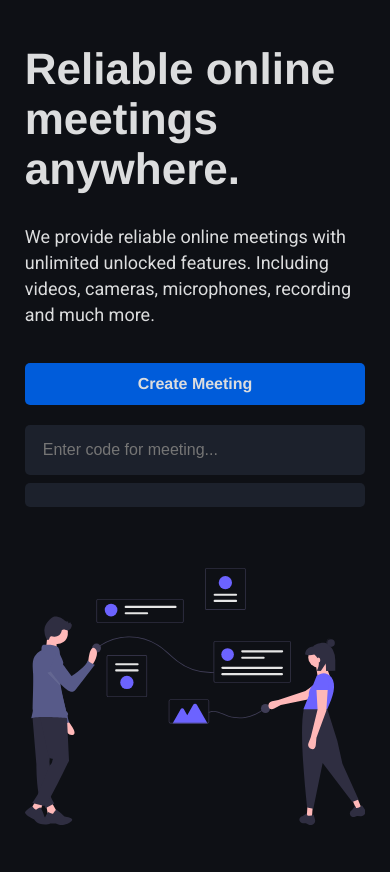
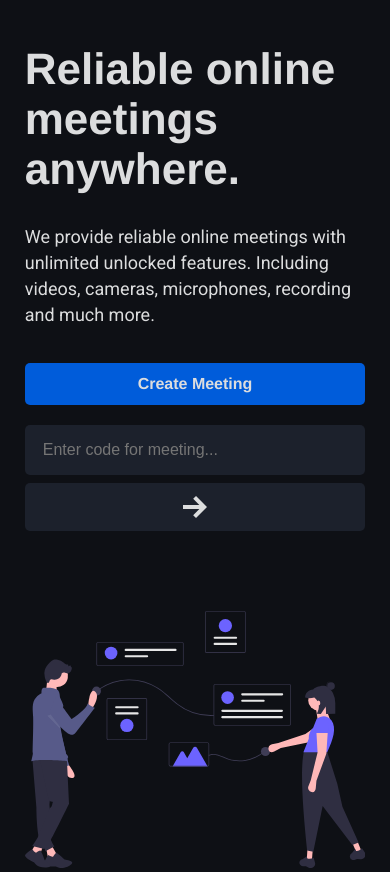
Before and after one commit to Poxie/chat-app, a React (Create React App) app in the folder frontend/: page / in a window 390 px wide. Before the commit the page ends 844 px from the top, so only its background shows below. Built offline with nearby package versions, Linux system fonts and the light colour scheme; no server answers.

Commit message:
Responsive changes

```diff
--- a/frontend/src/pages/home/Home.scss
+++ b/frontend/src/pages/home/Home.scss
@@ -87,6 +87,10 @@
 @media only screen and (max-width: 800px) {
     .home {
         flex-direction: column;
+        justify-content: unset !important;
+    }
+    .home-illustrations {
+        margin-top: 80px;
     }
 }
 @media only screen and (max-width: 520px) {
@@ -104,12 +108,12 @@
             margin-left: 0;
             margin-top: 8px;
 
-            svg {
-                display: none;
-            }
             .button-content {
                 margin-left: 0 !important;
             }
+        }
+        .second-arrow {
+            display: none;
         }
     }
     .home .button {
```
